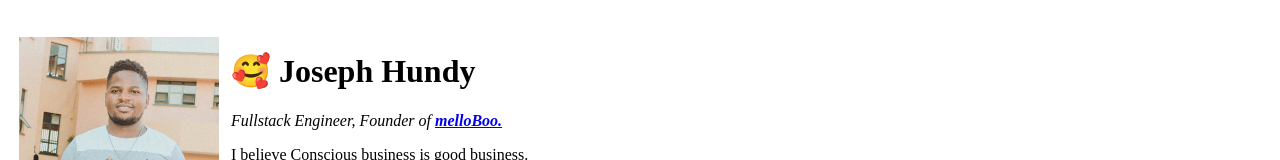
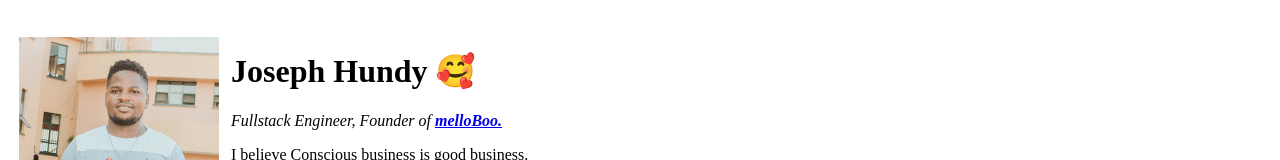
Before and after one commit to JosephHundy/CV, a plain HTML site: page index.html in a window 1280 px wide. Shown: the top 160 px of the page. Drawn offline with Linux system fonts and the light colour scheme.

Commit message:
Rectified the placement of Emoji in title

```diff
--- a/index.html
+++ b/index.html
@@ -5,7 +5,7 @@
   <meta charset="UTF-8">
   <meta name="viewport" content="width=device-width, initial-scale=1.0">
   <meta http-equiv="X-UA-Compatible" content="ie=edge">
-  <title>Joseph Hundy 🥰</title>
+  <title>🥰 Joseph Hundy</title>
 </head>
 
 <body>
@@ -17,7 +17,7 @@
       <tr>
         <td><img src="images/Joseph Hundy.jpg" alt="Joseph Hundy" height=200px></td>
         <td>
-          <h1>🥰 Joseph Hundy</h1>
+          <h1>Joseph Hundy 🥰 </h1>
           <p><em>Fullstack Engineer, Founder of <strong>
             <a href="https://melloboo.com/">melloBoo.</a></strong></em></p>
           <p>I believe Conscious business is good business.</p>
```
